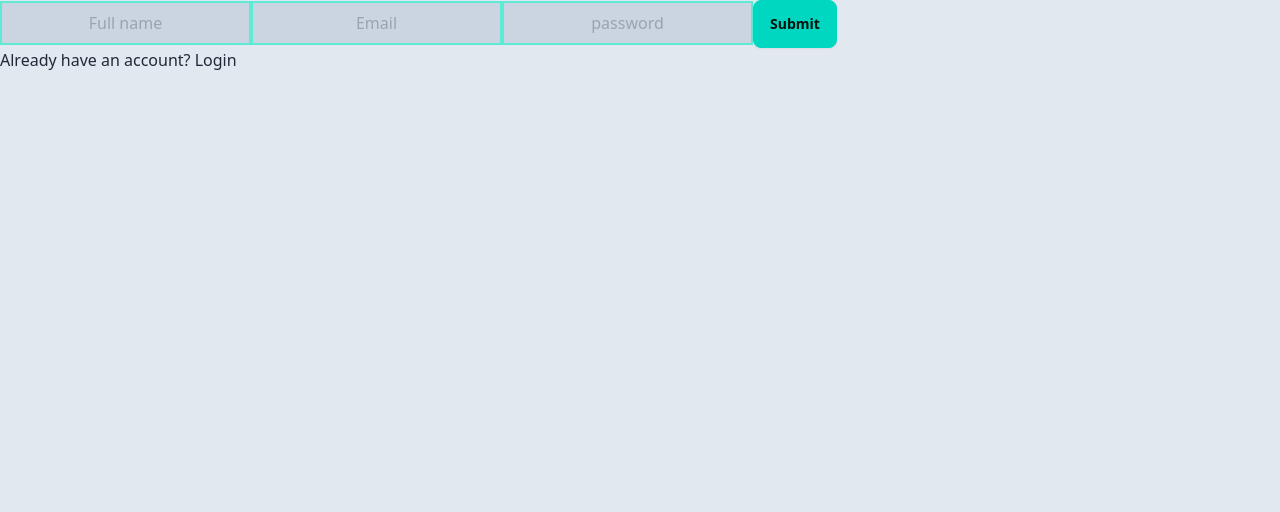
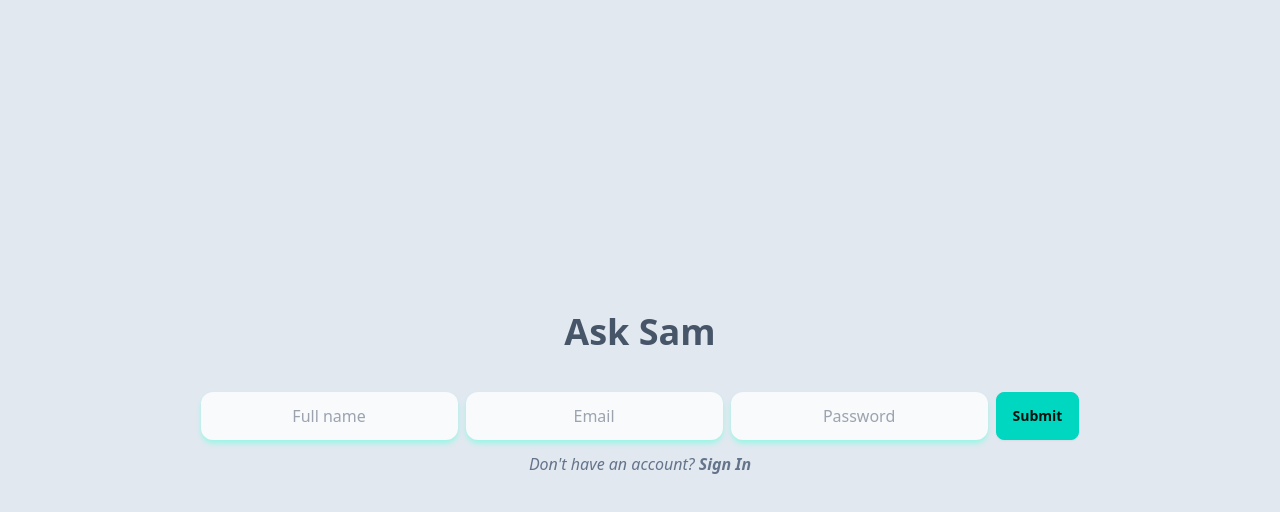
Before and after one commit to Catley94/AskSam_Staff, a React (Vite) app: page /signup in a window 1280 px wide. Shown: the top 512 px of the page. Built offline with nearby package versions, Linux system fonts and the light colour scheme.

Commit message:
Created a Header component

```diff
--- /dev/null
+++ b/src/Components/Header.tsx
@@ -0,0 +1,14 @@
+import { FC } from "react";
+
+const Header: FC = (): JSX.Element => {
+
+    const headerTitle = "Ask Sam";
+
+  return (
+    <>
+        <h1 className="text-4xl font-semibold text-slate-600">{headerTitle}</h1>
+    </>
+  )
+}
+
+export default Header;
--- a/src/Pages/AnswerQuestions.tsx
+++ b/src/Pages/AnswerQuestions.tsx
@@ -3,6 +3,7 @@ import Question from '../Components/Question';
 import QuestionObj from '../Interface/IQuestion';
 import AnsweredQuestion from '../Components/AnsweredQuestion';
 import { useNavigate } from 'react-router-dom';
+import Header from '../Components/Header';
 // import QuestionObj from './Interface/QuestionObj';
 
 const AnswerQuestions: FC = () => {
@@ -25,8 +26,6 @@ const AnswerQuestions: FC = () => {
   const AskSamAPILocation = "https://asksamapi.azurewebsites.net/questions";
 
   const msToCheckForNewQuestions = 10000;
-
-  const header: string = "Ask Sam";
 
   const [answeredQuestions, setAnweredQuestions]: [QuestionObj[] | undefined, Dispatch<QuestionObj[] | undefined>] = useState<QuestionObj[]>();
   const [unansweredQuestions, setUnansweredQuestions]: [QuestionObj[] | undefined, Dispatch<QuestionObj[] | undefined>] = useState<QuestionObj[]>();
@@ -126,7 +125,7 @@ const AnswerQuestions: FC = () => {
           >Logout</button>
       </div>
       <div id="askSamContainer" className="text-center py-12 bg-slate-200 text-slate-600">
-          <h1 className="text-4xl font-semibold ">{header}</h1>
+          <Header />
           <div className="flex bg-white rounded-xl mx-auto m-6 shadow-md max-w-3xl">
           </div>
           <div className="flex justify-center">
--- a/src/Pages/SignIn.tsx
+++ b/src/Pages/SignIn.tsx
@@ -2,6 +2,7 @@ import { FC, useEffect, useState } from "react";
 import { supabase } from "../API/SupabaseAPI";
 import ISignIn from "../Interface/ISignIn";
 import { Link, useNavigate } from "react-router-dom";
+import Header from "../Components/Header";
 
 const SignIn: FC<any> = ({setToken}): JSX.Element => {
 
@@ -50,28 +51,35 @@ const SignIn: FC<any> = ({setToken}): JSX.Element => {
 
     return (
       <>
-        <form onSubmit={onHandleSubmit}>
+        <div className="flex flex-col justify-center items-center h-screen">
+          <div className="mb-10">
+            <Header />
+          </div>
+          <form
+            className="flex"
+            onSubmit={onHandleSubmit}>
 
                   <input
-                    className="border-2 border-teal-300 bg-slate-300 text-slate-700 p-2 text-center"
+                      className="input mx-1 bg-slate-50 rounded-xl shadow-md shadow-teal-200 p-3 w-1/2 text-center focus:border-2 focus:border-teal-300 focus:outline-none"
                       placeholder="Email"
                       name="email"
                       onChange={onHandleChange}
                   />
 
                   <input
-                    className="border-2 border-teal-300 bg-slate-300 text-slate-700 p-2 text-center"
-                    placeholder="password"
+                      className="input mx-1  bg-slate-50 rounded-xl shadow-md shadow-teal-200 p-3 w-1/2 text-center focus:border-2 focus:border-teal-300 focus:outline-none"
+                      placeholder="Password"
                       name="password"
                       type="password"
                       onChange={onHandleChange}
                   />
                   <button
-                    className="btn btn-accent"
+                      className="btn btn-accent mx-1"
                       type="submit"
                       >Submit</button>
-                <p>Don't have an account? <Link to={"/signup"}>SignUp</Link></p>
           </form>
+          <div><p className="text-center m-3 italic text-slate-500">Don't have an account? <Link to={"/signup"}><span className="font-semibold">Sign Up</span></Link></p></div>
+        </div>
       </>
     )
 }
--- a/src/Pages/SignUp.tsx
+++ b/src/Pages/SignUp.tsx
@@ -2,6 +2,7 @@ import { FC, useEffect, useState } from "react";
 import { supabase } from "../API/SupabaseAPI";
 import { Link, useNavigate } from "react-router-dom";
 import ISignUp from "../Interface/ISignUp";
+import Header from "../Components/Header";
 
 const SignUp: FC = (): JSX.Element => {
 
@@ -53,35 +54,42 @@ const SignUp: FC = (): JSX.Element => {
 
     return (
         <>
-            <form onSubmit={onHandleSubmit}>
+            <div className="flex flex-col justify-center items-center h-screen">
+                <div className="mb-10">
+                    <Header />
+                </div>
+                <form
+                    className="flex"
+                    onSubmit={onHandleSubmit}>
                     <input
-                    className="border-2 border-teal-300 bg-slate-300 text-slate-700 p-2 text-center"
+                        className="input mx-1 bg-slate-50 rounded-xl shadow-md shadow-teal-200 p-3 w-1/2 text-center focus:border-2 focus:border-teal-300 focus:outline-none"
                         placeholder="Full name"
                         name="fullName"
                         onChange={onHandleChange}
                     />
 
                     <input
-                    className="border-2 border-teal-300 bg-slate-300 text-slate-700 p-2 text-center"
+                        className="input mx-1 bg-slate-50 rounded-xl shadow-md shadow-teal-200 p-3 w-1/2 text-center focus:border-2 focus:border-teal-300 focus:outline-none"
                         placeholder="Email"
                         name="email"
                         onChange={onHandleChange}
                     />
 
                     <input
-                    className="border-2 border-teal-300 bg-slate-300 text-slate-700 p-2 text-center"
-                    placeholder="password"
+                        className="input mx-1 bg-slate-50 rounded-xl shadow-md shadow-teal-200 p-3 w-1/2 text-center focus:border-2 focus:border-teal-300 focus:outline-none"
+                        placeholder="Password"
                         name="password"
                         type="password"
                         onChange={onHandleChange}
                     />
                     <button
-                    className="btn btn-accent"
+                        className="btn btn-accent mx-1"
                         type="submit"
                         >Submit</button>
 
                 </form>
-            <p>Already have an account? <Link to="/">Login</Link></p>
+                <div><p className="text-center m-3 italic text-slate-500">Don't have an account? <Link to={"/"}><span className="font-semibold">Sign In</span></Link></p></div>
+            </div>
         </>
     )
 }
```
Lines whose indentation alone changed are shown as unchanged.
